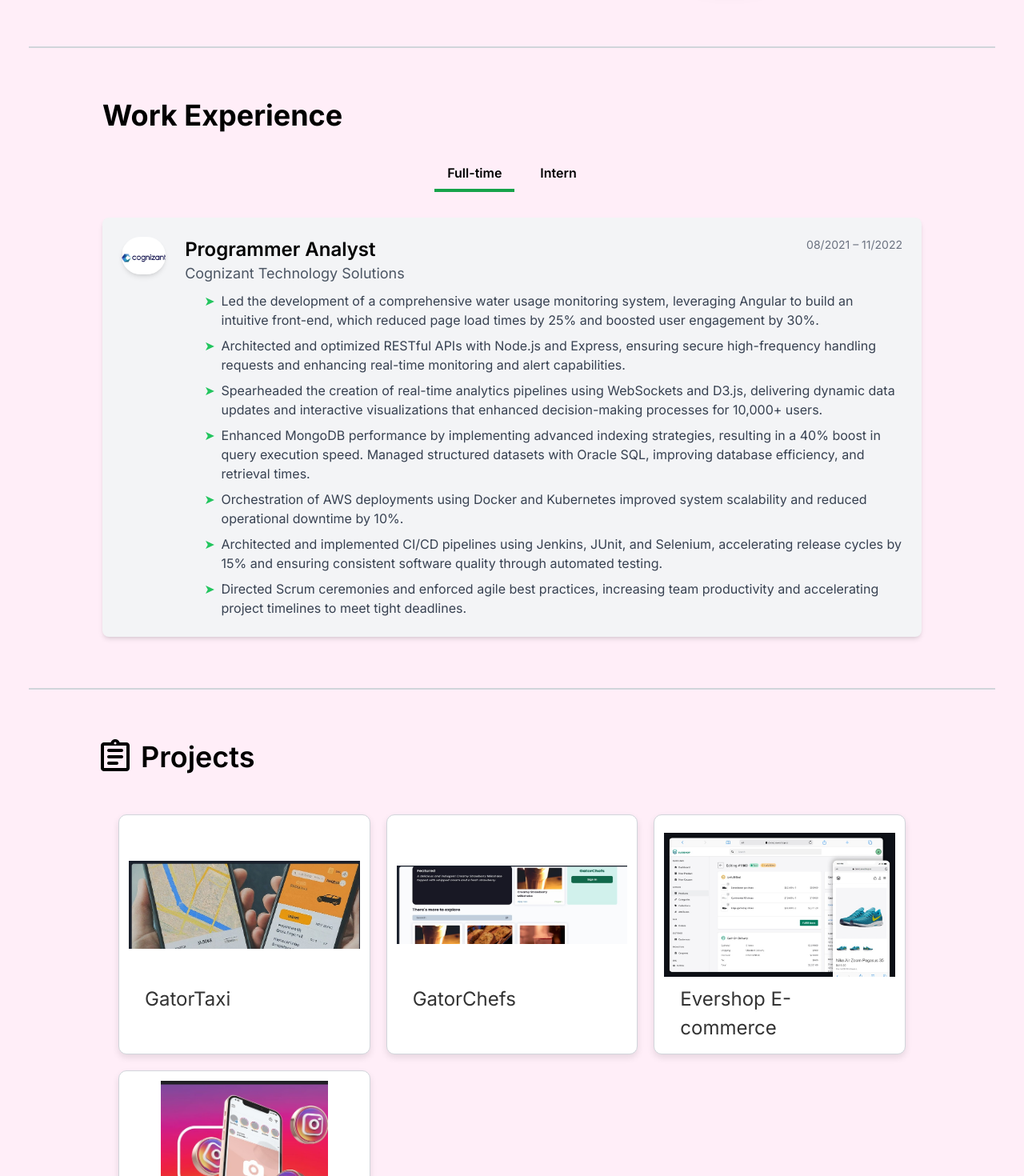
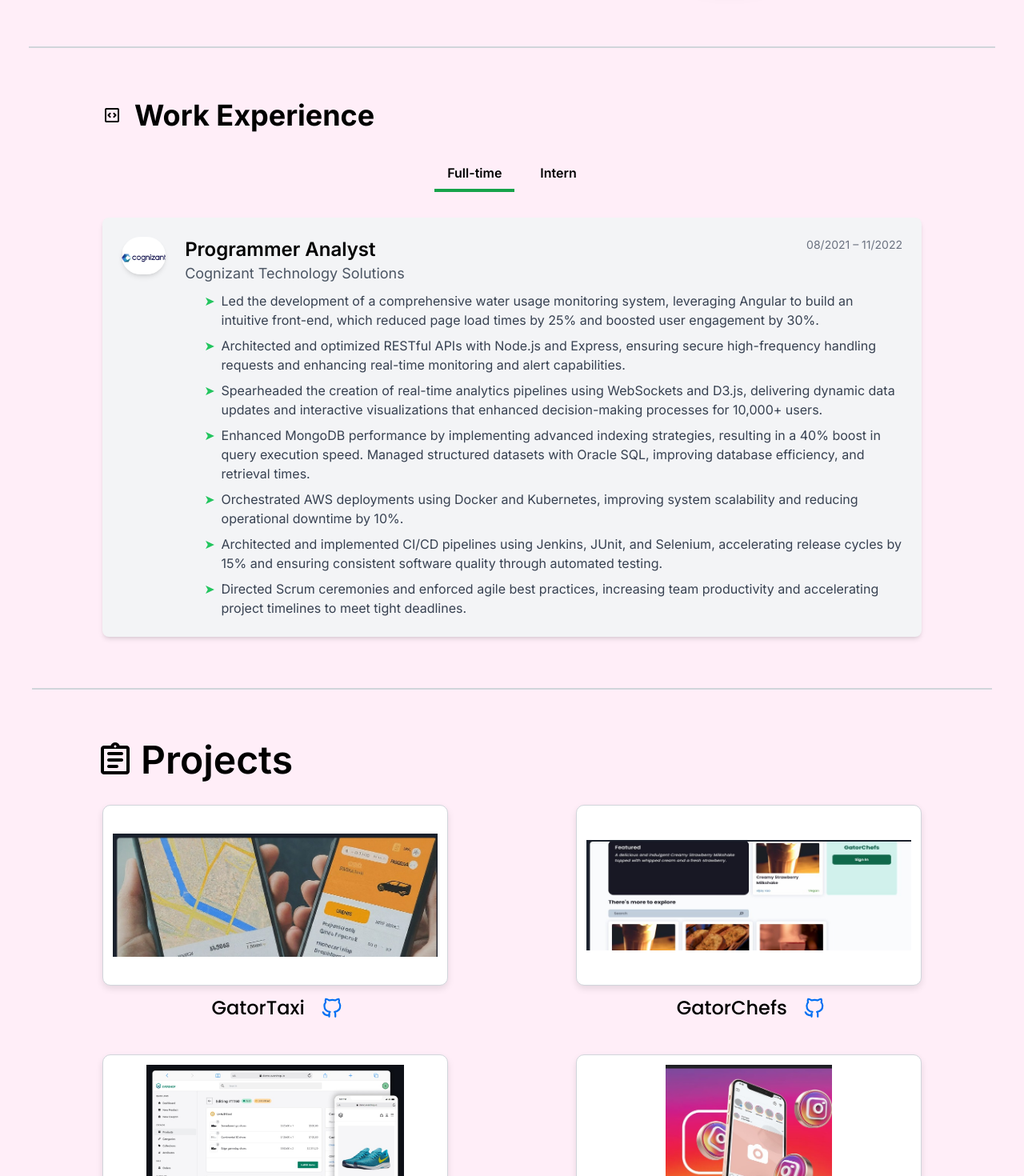
Before and after one commit to sai271099/portfolio, a Next.js app: page / in a window 1280 px wide. Shown: the part 1440-2910 px from the top of the page at 80% size. Built offline with nearby package versions, Linux system fonts and the light colour scheme.

Commit message:
cards in project

```diff
--- a/src/components/Footer.tsx
+++ b/src/components/Footer.tsx
@@ -17,7 +17,8 @@
             <ul className={'flex flex-col'}>
               <h2 className={'text-xl font-semibold mb-5 ml-4'}>Site Map</h2>
               <NavItem name={'About'} link={'#about'} icon={'account_circle'} />
-              <NavItem name={'Work & Projects'} link={'#work'} icon={'code_blocks'} />
+              <NavItem name={'Work'} link={'#work'} icon={'code_blocks'} />
+              <NavItem name={'Projects'} link={'#projects'} icon={'assignment'} />
               <NavItem name={'Education'} link={'#education'} icon={'school'} />
               <NavItem name={'Contact'} link={'#contact'} icon={'alternate_email'} />
             </ul>
--- a/src/components/Projects.tsx
+++ b/src/components/Projects.tsx
@@ -1,33 +1,32 @@
 'use client';
 import SectionLayout from '@/components/elements/SectionLayout';
 import SectionTitle from '@/components/elements/SectionTitle';
-import { useState } from 'react';
 
 const initialProjects = [
   {
     title: "GatorTaxi",
-    github: "https://github.com/your_github/gatortaxi",
+    github: "https://github.com/sai271099/GatorTaxi",
     image: "GatorTaxi.jpg",
     technologies: ["C++", "Red-Black Tree", "Min Heap"],
     description: "Implemented a ride-tracking system for efficient ride assignments using Red-Black Tree and Min Heap, ensuring optimized performance for ride cost and duration tracking."
   },
   {
     title: "GatorChefs",
-    github: "https://github.com/your_github/gatorchefs",
+    github: "https://github.com/sai271099/GatorChefs",
     image: "Gatorchefs.jpg",
     technologies: ["Django", "Python", "React", "AI"],
     description: "Developed a recipe-sharing platform that uses AI to assist users in uploading recipes, generating descriptions, and categorizing ingredients, making recipe sharing easier and faster."
   },
   {
     title: "Evershop E-commerce",
-    github: "https://github.com/your_github/evershop",
+    github: "https://github.com/sai271099/Evershop",
     image: "Evershop.jpg",
     technologies: ["React", "Node.js", "GraphQL", "MongoDB"],
     description: "Built an efficient e-commerce platform using React and Node.js, with real-time analytics and secure transactions, improving user navigation and inventory management."
   },
   {
     title: "InstaClone",
-    github: "https://github.com/your_github/instaclone",
+    github: "https://github.com/sai271099/Insta-Clone",
     image: "instaclone.jpg",
     technologies: ["Django", "Django Rest Framework", "JavaScript"],
     description: "Created an Instagram-like platform where users can upload and share images, follow other users, and interact with posts through likes and comments."
@@ -35,39 +34,60 @@
 ];
 
 const Projects = () => {
-  const [showAll, setShowAll] = useState(false);
-
   return (
     <SectionLayout>
-      {/* Use the "assignment" icon to match the first image */}
+      {/* Ensure the id here matches the link in the NavBar */}
       <SectionTitle title={'Projects'} icon={'assignment'} id={'projects'} />
 
       {/* Projects Grid */}
       <div className="grid-container">
         {initialProjects.map((project, index) => (
-          <div className="card" key={index}>
-            <div className="image-container">
-              <img src={project.image} alt={project.title} />
+          <div key={index} className="project-card">
+            <div className="card">
+              <div className="image-container">
+                <img src={project.image} alt={project.title} />
+              </div>
+              <div className="card-info">
+                {/* Project Description First */}
+                <p>{project.description}</p>
+                {/* Technologies Used Below */}
+                <p><strong>Technologies Used:</strong> {project.technologies.join(", ")}</p>
+              </div>
             </div>
-            <div className="card-info">
-              <h3>{project.title}</h3>
-              <p><strong>Technologies:</strong> {project.technologies.join(", ")}</p>
-              <p>{project.description}</p>
+            {/* Project Title and GitHub Icon Together Below Card */}
+            <div className="project-footer">
+              <h3 className="project-title">{project.title}</h3>
               <a href={project.github} target="_blank" rel="noopener noreferrer" className="github-link">
-                <i className="fab fa-github"></i> View on GitHub
+                {/* GitHub Icon */}
+                <svg xmlns="http://www.w3.org/2000/svg" width="1em" height="1em" viewBox="0 0 24 24" className={'scale-150'}>
+                  <g fill="none" stroke="currentColor" strokeLinecap="round" strokeLinejoin="round" strokeWidth="2">
+                    <path d="M16 22.027v-2.87a3.37 3.37 0 0 0-.94-2.61c3.14-.35 6.44-1.54 6.44-7a5.44 5.44 0 0 0-1.5-3.75a5.07 5.07 0 0 0-.09-3.77s-1.18-.35-3.91 1.48a13.4 13.4 0 0 0-7 0c-2.73-1.83-3.91-1.48-3.91-1.48A5.07 5.07 0 0 0 5 5.797a5.44 5.44 0 0 0-1.5 3.78c0 5.42 3.3 6.61 6.44 7a3.37 3.37 0 0 0-.94 2.58v2.87"/>
+                    <path d="M9 20.027c-3 .973-5.5 0-7-3"/>
+                  </g>
+                </svg>
               </a>
             </div>
           </div>
         ))}
       </div>
 
+
       {/* Style */}
       <style jsx>{`
+        @import url('https://fonts.googleapis.com/css2?family=Poppins:wght@500&family=Roboto:wght@400;700&display=swap');
+
         .grid-container {
           display: grid;
-          grid-template-columns: repeat(auto-fill, minmax(300px, 1fr));
-          gap: 20px;
+          grid-template-columns: repeat(2,1fr);
+          column-gap: 160px; /* Gap between columns */
+          row-gap: 40px; /* Gap between rows
           padding: 20px;
+        }
+
+        .project-card {
+          position: relative;
+          overflow: hidden;
+          background-color: var(--card-bg); /* Adapt background for theme */
         }
 
         .card {
@@ -75,37 +95,21 @@
           border-radius: 10px;
           box-shadow: 0 4px 8px rgba(0, 0, 0, 0.1);
           overflow: hidden;
-          transition: transform 0.3s ease, max-height 0.4s ease-in-out, opacity 0.3s ease;
-          max-height: 300px;
+          transition: transform 0.3s ease, opacity 0.3s ease;
+
         }
 
         .card-info {
-          padding: 0 20px;
+          display: none;
+          padding: 20px;
+          font-family: 'Roboto', sans-serif;
+          color: var(--text-color); /* Adapt text color for theme */
         }
 
-        .card-info h3 {
-          font-size: 1.5em;
-          margin-bottom: 10px;
-          color: #333;
-        }
-
-        .card-info p,
-        .card-info a {
-          opacity: 0;
-          transform: translateY(10px);
-          transition: opacity 0.3s ease, transform 0.3s ease;
-        }
-
-        .card:hover .card-info p,
-        .card:hover .card-info h3,
-        .card:hover .card-info a {
+        .project-card:hover .card-info {
+          display: block;
           opacity: 1;
-          transform: translateY(0);
-        }
-
-        .card:hover {
-          transform: translateY(-10px);
-          max-height: 500px;
+          transition: opacity 0.3s ease-in-out;
         }
 
         .image-container {
@@ -118,20 +122,57 @@
         .image-container img {
           max-width: 100%;
           max-height: 100%;
-          object-fit: contain;
+          object-fit: cover;
+          transition: transform 0.3s ease;
+        }
+
+        .project-card:hover .image-container img {
+          transform: scale(1.05);
+        }
+
+        .project-footer {
+          display: flex;
+          justify-content: center;
+          align-items: center;
+          margin-top: 10px;
+          gap: 15px;
+        }
+
+        .project-title {
+          font-size: 1.5em;
+          font-family: 'Poppins', sans-serif;
+          color: var(--title-color); /* Adapt title color for theme */
+        }
+
+        .card-info p {
+          font-family: 'Roboto', sans-serif;
+          font-size: 0.95em;
+          color: var(--text-color); /* Adapt text color for theme */
         }
 
         .github-link {
           display: flex;
           align-items: center;
-          margin-top: 10px;
           color: #0070f3;
           font-size: 1.1em;
           text-decoration: none;
         }
 
-        .github-link i {
-          margin-right: 8px;
+        .github-link svg {
+          margin-left: 10px;
+        }
+
+        /* Dark theme support */
+        :root {
+          --card-bg: #fff;
+          --text-color: #333;
+          --title-color: #000;
+        }
+
+        [data-theme='dark'] {
+          --card-bg: #333;
+          --text-color: #ddd;
+          --title-color: #fff;
         }
       `}</style>
     </SectionLayout>
--- a/src/components/Work.tsx
+++ b/src/components/Work.tsx
@@ -28,7 +28,7 @@
         'Architected and optimized RESTful APIs with Node.js and Express, ensuring secure high-frequency handling requests and enhancing real-time monitoring and alert capabilities.',
         'Spearheaded the creation of real-time analytics pipelines using WebSockets and D3.js, delivering dynamic data updates and interactive visualizations that enhanced decision-making processes for 10,000+ users.',
         'Enhanced MongoDB performance by implementing advanced indexing strategies, resulting in a 40% boost in query execution speed. Managed structured datasets with Oracle SQL, improving database efficiency, and retrieval times.',
-        'Orchestration of AWS deployments using Docker and Kubernetes improved system scalability and reduced operational downtime by 10%.',
+        'Orchestrated AWS deployments using Docker and Kubernetes, improving system scalability and reducing operational downtime by 10%.',
         'Architected and implemented CI/CD pipelines using Jenkins, JUnit, and Selenium, accelerating release cycles by 15% and ensuring consistent software quality through automated testing.',
         'Directed Scrum ceremonies and enforced agile best practices, increasing team productivity and accelerating project timelines to meet tight deadlines.',
       ],
@@ -75,9 +75,14 @@
   };
 
   return (
-    <div className={'sep-border mx-6 px-2 py-16 mt-6'}>
+    // Assign the id="work" to the Work Experience section
+    <div id="work" className={'sep-border mx-6 px-2 py-16 mt-6'}>
       <div className={'flex flex-col max-w-5xl mx-auto'}>
-        <h1 className={'text-4xl font-bold mb-8'}>Work Experience</h1>
+        {/* Icon and Title for Work Experience */}
+        <div className={'flex flex-row gap-4 items-center mb-8'}>
+          <span className={'material-symbols-rounded text-4xl'}>code_blocks</span> {/* Work Icon */}
+          <h1 className={'text-4xl font-bold'}>Work Experience</h1>
+        </div>
 
         {/* Buttons for Full-Time and Intern */}
         <motion.div className="flex flex-row justify-center gap-4 mb-8">
--- a/src/components/elements/SectionLayout.tsx
+++ b/src/components/elements/SectionLayout.tsx
@@ -6,7 +6,7 @@
   children: React.ReactNode;
 }>) => {
   return (
-    <div className={'sep-border mx-6 px-2 py-16'}>
+    <div className={'sep-border mx-7 px-2 py-16'}>
       <div className={'flex flex-col max-w-5xl mx-auto'}>
         {children}
       </div>
--- a/src/components/elements/SectionTitle.tsx
+++ b/src/components/elements/SectionTitle.tsx
@@ -4,7 +4,7 @@
   return (
     <div className={'flex flex-row gap-4 items-center mb-8'}>
       <span className={'material-symbols-rounded mr-1 scale-[200%] mx-1'}>{icon}</span>
-      <h1 className={'text-4xl font-semibold'} id={id}>
+      <h1 className={'text-5xl font-semibold'} id={id}>
         {title}
       </h1>
     </div>
```
